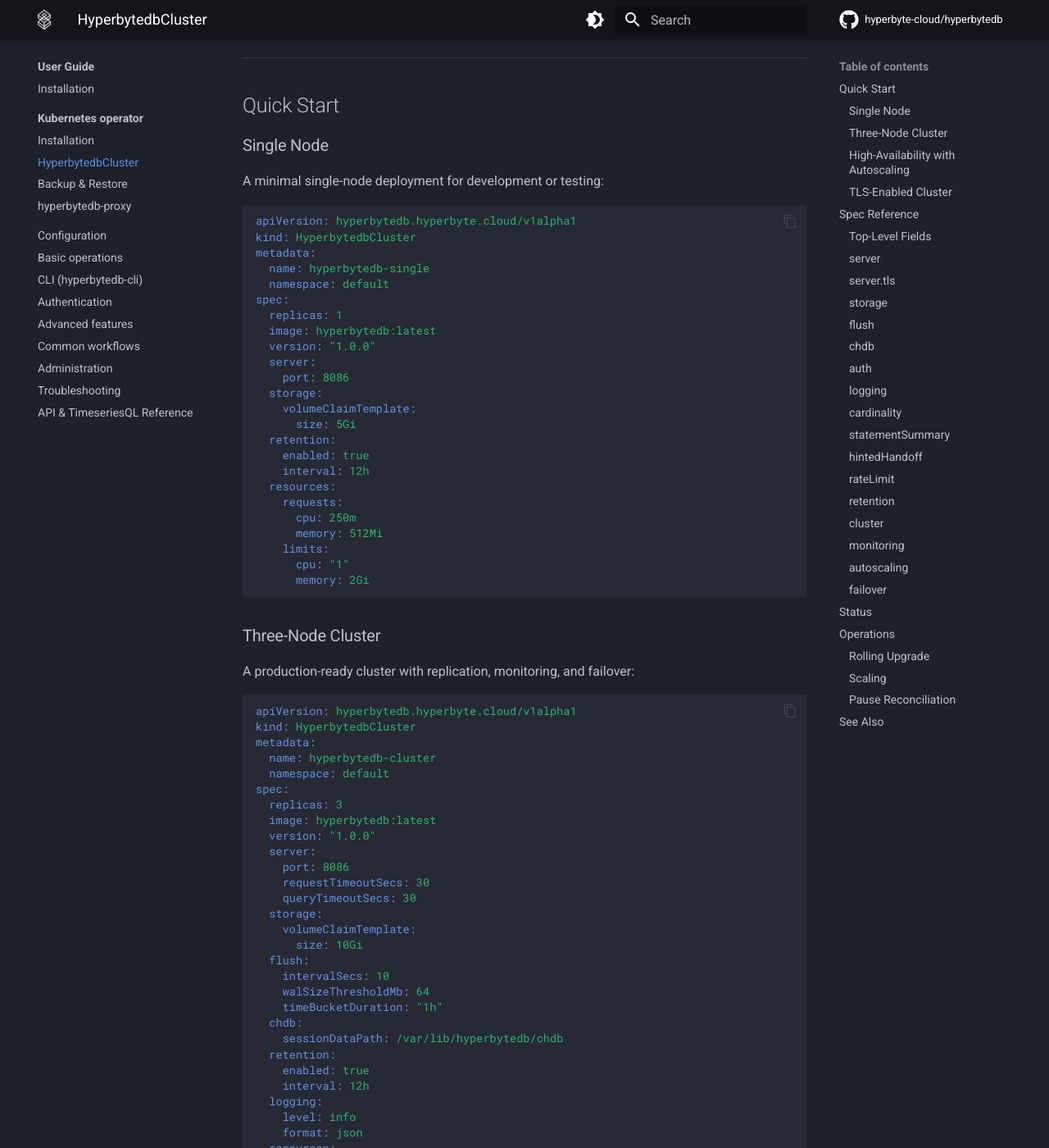
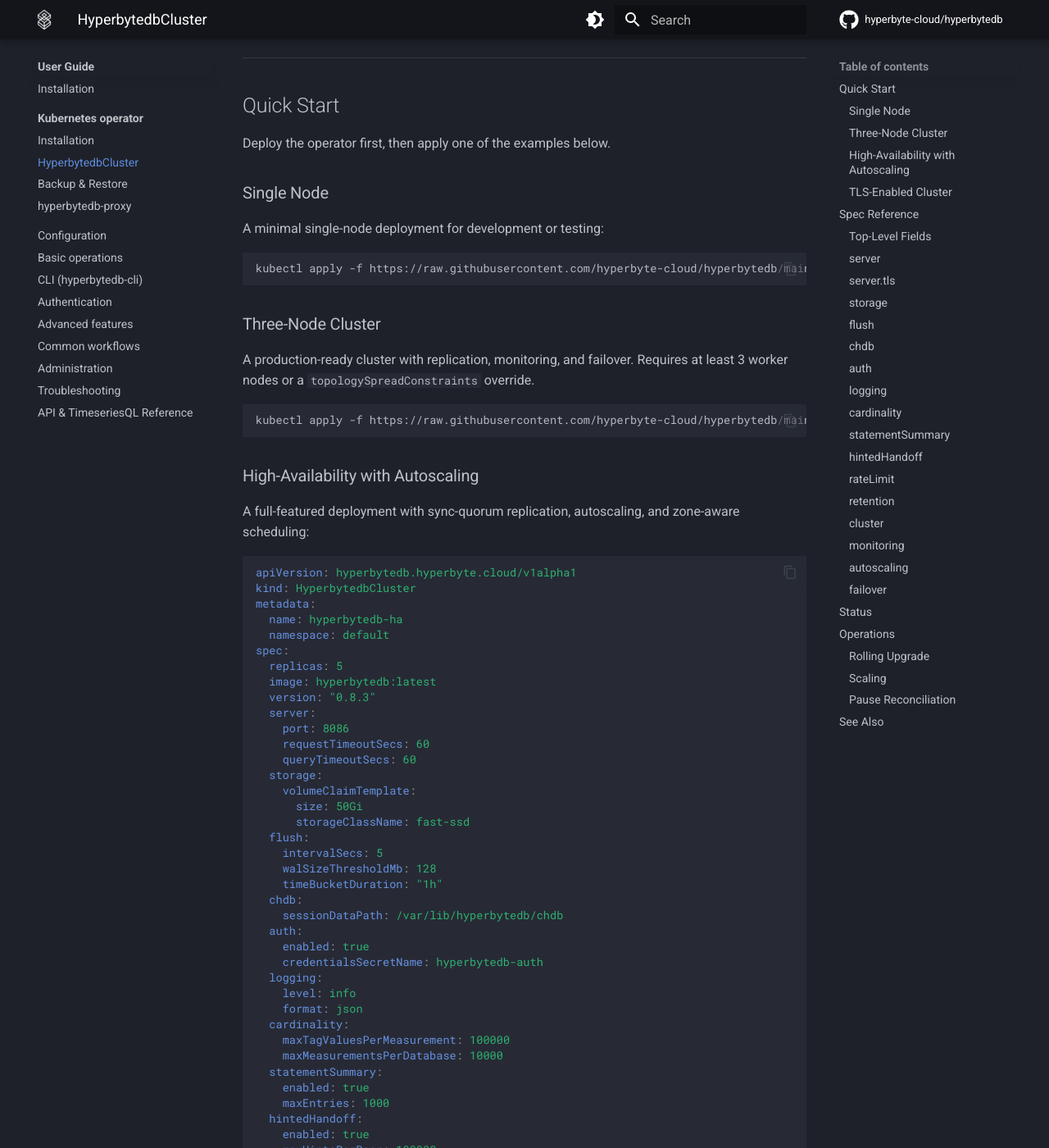
Before and after one commit to hyperbyte-cloud/hyperbytedb, an MkDocs documentation site: the page built from docs/user-guide/operator/cluster.md, in a window 1280 px wide and 1400 px high, scrolled down 259 px. Shown: the whole window at 82% size. Built offline with MkDocs 1.6.1 and Material for MkDocs 9.7.7, drawn with Linux system fonts in a browser that asks for light colours; comment, search, counter and statistics services are not loaded; some of the changed text lies outside the part shown.

Commit message:
feat: Update examples to support Hyperbytedb 0.8.3

````diff
--- a/docs/user-guide/operator/cluster.md
+++ b/docs/user-guide/operator/cluster.md
@@ -6,96 +6,23 @@
 
 ## Quick Start
 
+Deploy the operator first, then apply one of the examples below.
+
 ### Single Node
 
 A minimal single-node deployment for development or testing:
 
-```yaml
-apiVersion: hyperbytedb.hyperbyte.cloud/v1alpha1
-kind: HyperbytedbCluster
-metadata:
-  name: hyperbytedb-single
-  namespace: default
-spec:
-  replicas: 1
-  image: hyperbytedb:latest
-  version: "1.0.0"
-  server:
-    port: 8086
-  storage:
-    volumeClaimTemplate:
-      size: 5Gi
-  retention:
-    enabled: true
-    interval: 12h
-  resources:
-    requests:
-      cpu: 250m
-      memory: 512Mi
-    limits:
-      cpu: "1"
-      memory: 2Gi
+```bash
+kubectl apply -f https://raw.githubusercontent.com/hyperbyte-cloud/hyperbytedb/main/deploy/examples/single-node.yaml
 ```
 
 ### Three-Node Cluster
 
-A production-ready cluster with replication, monitoring, and failover:
+A production-ready cluster with replication, monitoring, and failover.
+Requires at least 3 worker nodes or a `topologySpreadConstraints` override.
 
-```yaml
-apiVersion: hyperbytedb.hyperbyte.cloud/v1alpha1
-kind: HyperbytedbCluster
-metadata:
-  name: hyperbytedb-cluster
-  namespace: default
-spec:
-  replicas: 3
-  image: hyperbytedb:latest
-  version: "1.0.0"
-  server:
-    port: 8086
-    requestTimeoutSecs: 30
-    queryTimeoutSecs: 30
-  storage:
-    volumeClaimTemplate:
-      size: 10Gi
-  flush:
-    intervalSecs: 10
-    walSizeThresholdMb: 64
-    timeBucketDuration: "1h"
-  chdb:
-    sessionDataPath: /var/lib/hyperbytedb/chdb
-  retention:
-    enabled: true
-    interval: 12h
-  logging:
-    level: info
-    format: json
-  resources:
-    requests:
-      cpu: 500m
-      memory: 1Gi
-    limits:
-      cpu: "2"
-      memory: 4Gi
-  cluster:
-    heartbeatIntervalSecs: 2
-    heartbeatMissThreshold: 5
-    replicationMaxRetries: 5
-    raftHeartbeatIntervalMs: 300
-    raftElectionTimeoutMs: 1000
-    replication:
-      mode: async
-      ackTimeoutMs: 5000
-  monitoring:
-    enabled: true
-    serviceMonitor: true
-  failover:
-    enabled: true
-    maxFailoverCount: 1
-    failoverTimeoutSecs: 300
-  podAnnotations:
-    prometheus.io/scrape: "true"
-    prometheus.io/port: "8086"
+```bash
+kubectl apply -f https://raw.githubusercontent.com/hyperbyte-cloud/hyperbytedb/main/deploy/examples/three-node.yaml
 ```
 
 ### High-Availability with Autoscaling
@@ -111,7 +38,7 @@
 spec:
   replicas: 5
   image: hyperbytedb:latest
-  version: "1.0.0"
+  version: "0.8.3"
   server:
     port: 8086
     requestTimeoutSecs: 60
@@ -207,7 +134,7 @@
 spec:
   replicas: 3
   image: hyperbytedb:latest
-  version: "1.0.0"
+  version: "0.8.3"
   server:
     port: 8086
     tls:
````
Also changed, not shown: 2 other files.
